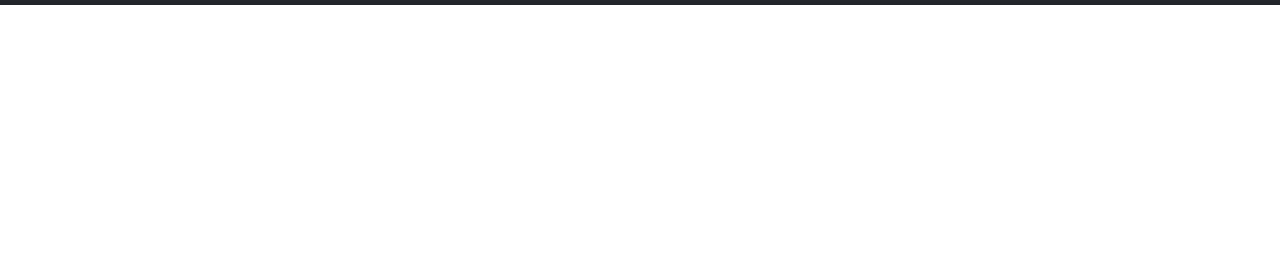
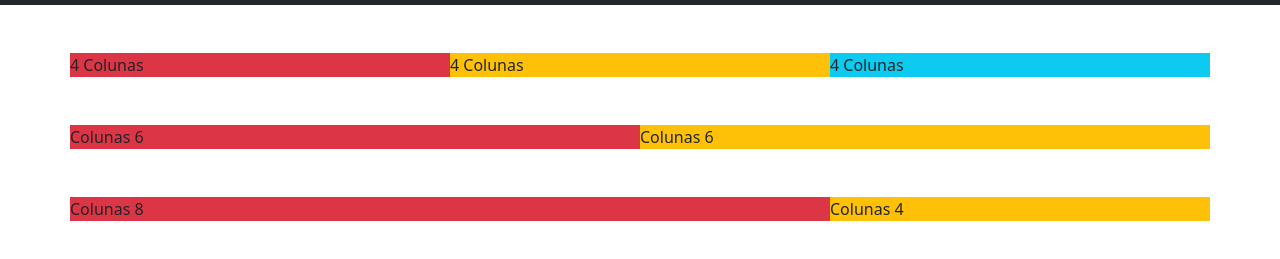
Before and after one commit to isaiaszanoni/Fundamentos-Bootstrap, a plain HTML site: page index.html in a window 1280 px wide. Shown: the part 51-310 px from the top of the page. Drawn offline with nearby package versions, Linux system fonts and the light colour scheme.

Commit message:
Estudo sobre colunas - 12 colunas

```diff
--- a/index.html
+++ b/index.html
@@ -5,12 +5,14 @@
     <meta http-equiv="X-UA-Compatible" content="IE=edge">
     <meta name="viewport" content="width=device-width, initial-scale=1.0">
     <title>Document</title>
+    <!--Link de estilo CSS do Bootstrap externo-->
     <link href="https://cdn.jsdelivr.net/npm/bootstrap@5.1.1/dist/css/bootstrap.min.css"
     rel="stylesheet" integrity="sha384-F3w7mX95PdgyTmZZMECAngseQB83DfGTowi0iMjiWaeVhAn4FJkqJByhZMI3AhiU"
     crossorigin="anonymous">
     <link rel="stylesheet" href="style.css">
 </head>
 <body>
+<!--Menu -->
     <nav class="navbar navbar-expand-lg navbar-light bg-dark bg-gradient">
         <div class="container-fluid">
           <a class="navbar-brand text-info" href="index.html">Bootstrap</a>
@@ -46,14 +48,64 @@
           </div>
         </div>
       </nav>
+<!-- /Menu -->
+
+<!--Grid-->
+    <div class="container">
+
+        <div class="row mt-5 d-flex justify-content-center">
+
+            <div class="col-md-4 p-0">
+                <div class="bg-danger">4 Colunas</div>
+            </div>
+
+            <div class="col-md-4 p-0">
+                <div class="bg-warning">4 Colunas</div>
+            </div>
+
+            <div class="col-md-4 p-0">
+                <div class="bg-info">4 Colunas</div>
+            </div>
+
+        </div>
+
+
+
+        <div class="row mt-5 d-flex justify-content-center">
+
+          <div class="col-md-6 p-0">
+              <div class="bg-danger">Colunas 6</div>
+          </div>
+
+          <div class="col-md-6 p-0">
+              <div class="bg-warning">Colunas 6</div>
+          </div>
+
+        </div>
+
+        <div class="row mt-5 d-flex justify-content-center">
+
+          <div class="col-md-8 p-0">
+              <div class="bg-danger">Colunas 8</div>
+          </div>
+
+          <div class="col-md-4 p-0">
+              <div class="bg-warning">Colunas 4</div>
+          </div>
+
+        </div>
+
+    </div>
+
+
+<!--/Grid-->
 
 
 
 
 
 
-
-
+    <!--Script JS do bootstrap-->
     <script src="https://cdn.jsdelivr.net/npm/bootstrap@5.1.1/dist/js/bootstrap.bundle.min.js"
     integrity="sha384-/bQdsTh/da6pkI1MST/rWKFNjaCP5gBSY4sEBT38Q/9RBh9AH40zEOg7Hlq2THRZ" crossorigin="anonymous"></script>
 </body>
```
